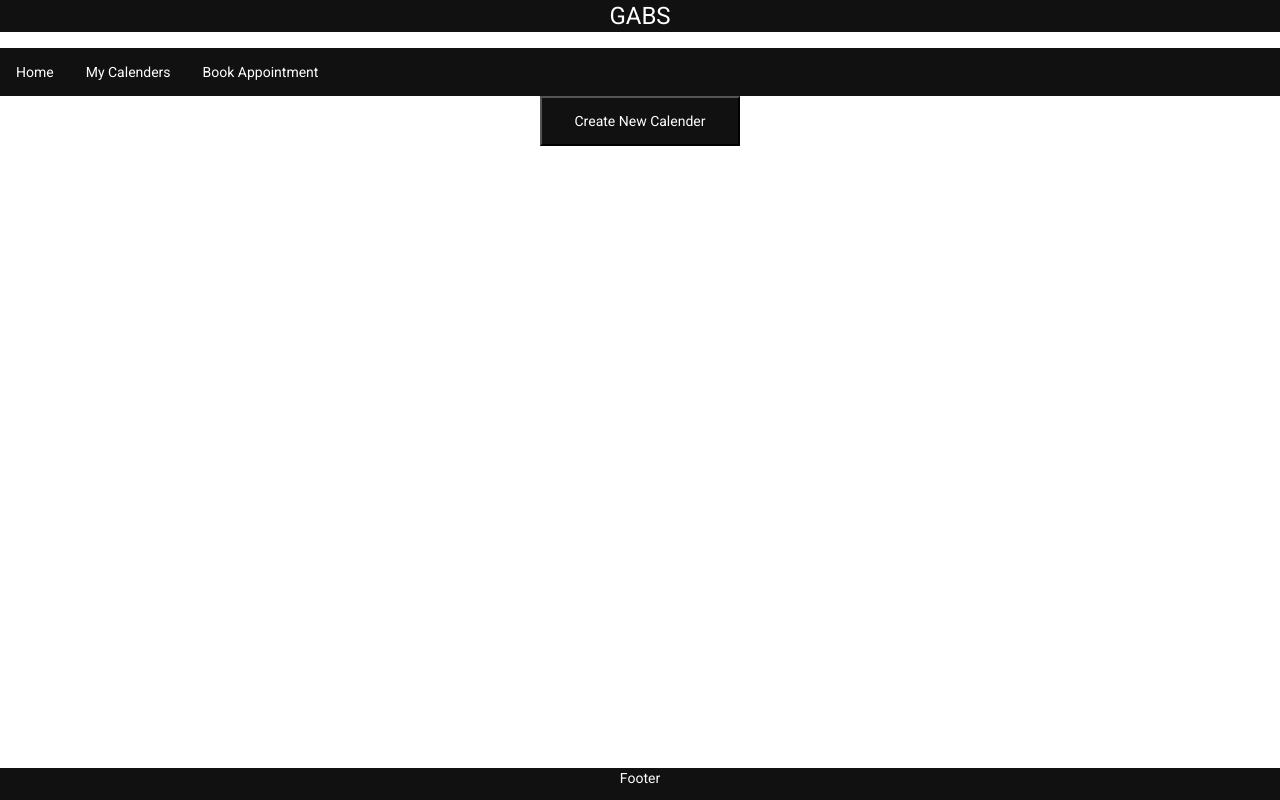
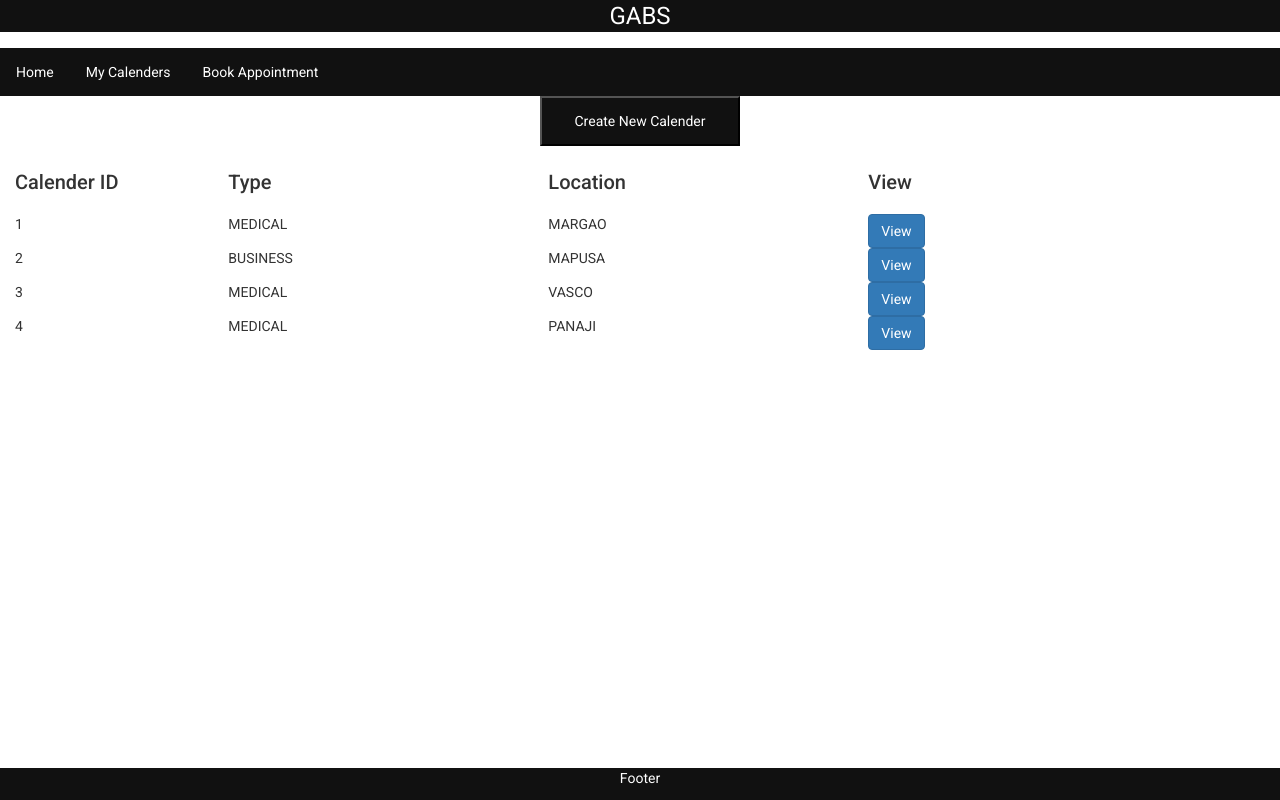
Before and after one commit to atharva-waranashiwar/GABS-FRONTEND-NEW, an Angular app: page /myCal in a window 1280 px wide. Built offline with nearby package versions, Linux system fonts and the light colour scheme; no server answers.

Commit message:
Appointment Calender list added

```diff
--- a/src/app/calender.service.ts
+++ b/src/app/calender.service.ts
@@ -11,11 +11,11 @@ export class CalenderService {
   private _cdata = new ReplaySubject<AppointmentCalendar>();
   readonly user = this._cdata.asObservable();
 
-  public getUser() {
-    this.http.get('https://gorest.co.in/public/v1/users').subscribe(data=>{
-      return data;
-    })
+  getUser() {
+
+      return this.http.get<AppointmentCalendar[]>('https://jsonplaceholder.typicode.com/users');
   }
+
 
   public setCalender(cd: AppointmentCalendar) {
     const a={
@@ -28,9 +28,9 @@ export class CalenderService {
     }
     //console.log(a);
     this._cdata.next(cd);
-    this.http.post<any>('',a).subscribe(data => {
-    //  console.log(data);
-  });
+  //   this.http.post<any>('',a).subscribe(data => {
+  //   //  console.log(data);
+  // });
 
   }
 
--- a/src/app/my-calender/my-calender.component.html
+++ b/src/app/my-calender/my-calender.component.html
@@ -1,3 +1,38 @@
 <div class="create">
     <button class="button1" (click)="createCal()">Create New Calender </button>
 </div>
+<br>
+
+    <div class="container-fluid">
+        <div class="row">
+            <div class="col-sm-2">
+                <h2>Calender ID</h2>
+                    </div>
+                    <div class="col-sm-3">
+                        <h2>Type</h2>
+                    </div>
+                    <div class="col-sm-3">
+                        <h2>Location</h2>
+                    </div>
+                    <div class="col-sm-3">
+                        <h2>View</h2>
+                    </div>
+
+        </div>
+        <div class="row" *ngFor="let element of ce">
+            <div class="col-sm-2">
+        {{element._acID}}
+            </div>
+            <div class="col-sm-3">
+                {{element._type}}
+            </div>
+            <div class="col-sm-3">
+                {{element._location}}
+            </div>
+            <div class="col-sm-3">
+
+                <button class="btn btn-primary" (click)="viewApp()"> View</button>
+            </div>
+        </div>
+
+    </div>
--- a/src/app/my-calender/my-calender.component.ts
+++ b/src/app/my-calender/my-calender.component.ts
@@ -1,5 +1,7 @@
 import { Component, OnInit } from '@angular/core';
 import { Router } from '@angular/router';
+import { AppointmentCalendar } from '../AppointmentCalendar';
+import { CalenderService } from '../calender.service';
 
 @Component({
   selector: 'app-my-calender',
@@ -12,12 +14,55 @@ export class MyCalenderComponent implements OnInit {
 
 
 
-  constructor(private router:Router) { }
+  constructor(private router:Router,private gc:CalenderService) { }
+
+
+   cl:AppointmentCalendar[]=[];
+
+   ce= [
+    {
+      "_acID": 1,
+      "_type": "MEDICAL",
+      "_location": "MARGAO",
+
+    },
+    {
+      "_acID": 2,
+      "_type": "BUSINESS",
+      "_location": "MAPUSA",
+    },
+    {
+      "_acID": 3,
+      "_type": "MEDICAL",
+      "_location": "VASCO",
+    },
+    {
+      "_acID": 4,
+      "_type": "MEDICAL",
+      "_location": "PANAJI",
+    }
+  ]
+
+
 
   ngOnInit(): void {
+    this.gc.getUser().subscribe(
+      (response)=>{
+        this.cl=response;
+
+      }
+    )
+
   }
   createCal(){
-    this.router.navigate(['/createCal'])
+
+    this.router.navigate(['/createCal']);
+
+  }
+  viewApp(){
+
+    this.router.navigate(['/']);
+
   }
 
 
```
